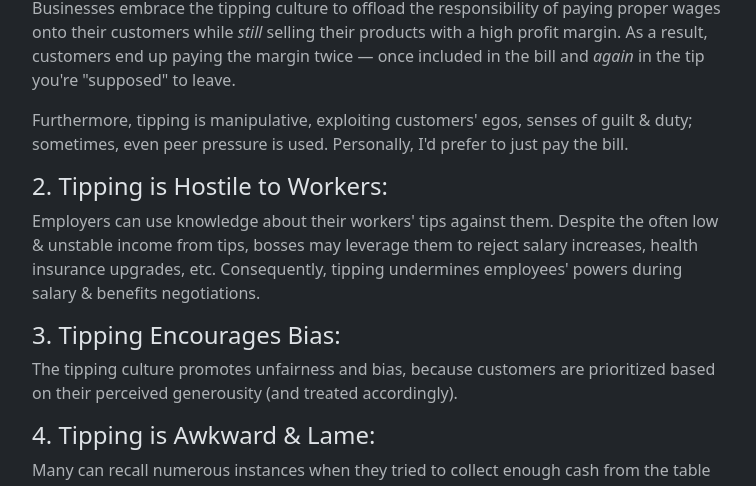
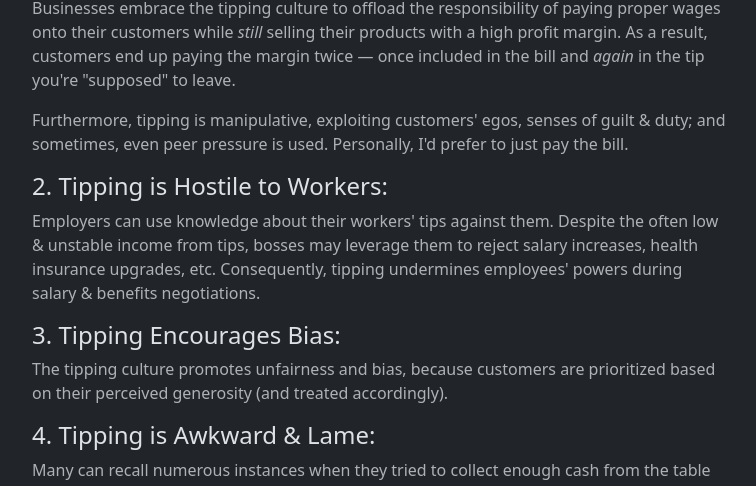
Before and after one commit to egor-tensin/fucktipp.ing, a Jekyll site: the page built from src/index.html, in a window 1280 px wide. Shown: the part 191-677 px from the top of the page, without its empty margins (260-1016 px from the left). Built offline with Jekyll 4.4.1, drawn with Linux system fonts in a browser that asks for light colours.

Commit message:
fix grammar

```diff
--- a/src/index.html
+++ b/src/index.html
@@ -13,7 +13,7 @@
         leave.
       - |
         Furthermore, tipping is manipulative, exploiting customers' egos,
-        senses of guilt &amp; duty; sometimes, even peer pressure is used.
+        senses of guilt &amp; duty; and sometimes, even peer pressure is used.
         Personally, I'd prefer to just pay the bill.
   - title: 'Tipping is Hostile to Workers:'
     description:
@@ -28,7 +28,7 @@
     description:
       - |
         The tipping culture promotes unfairness and bias, because customers are
-        prioritized based on their perceived generousity (and treated
+        prioritized based on their perceived generosity (and treated
         accordingly).
   - title: 'Tipping is Awkward &amp; Lame:'
     description:
```
